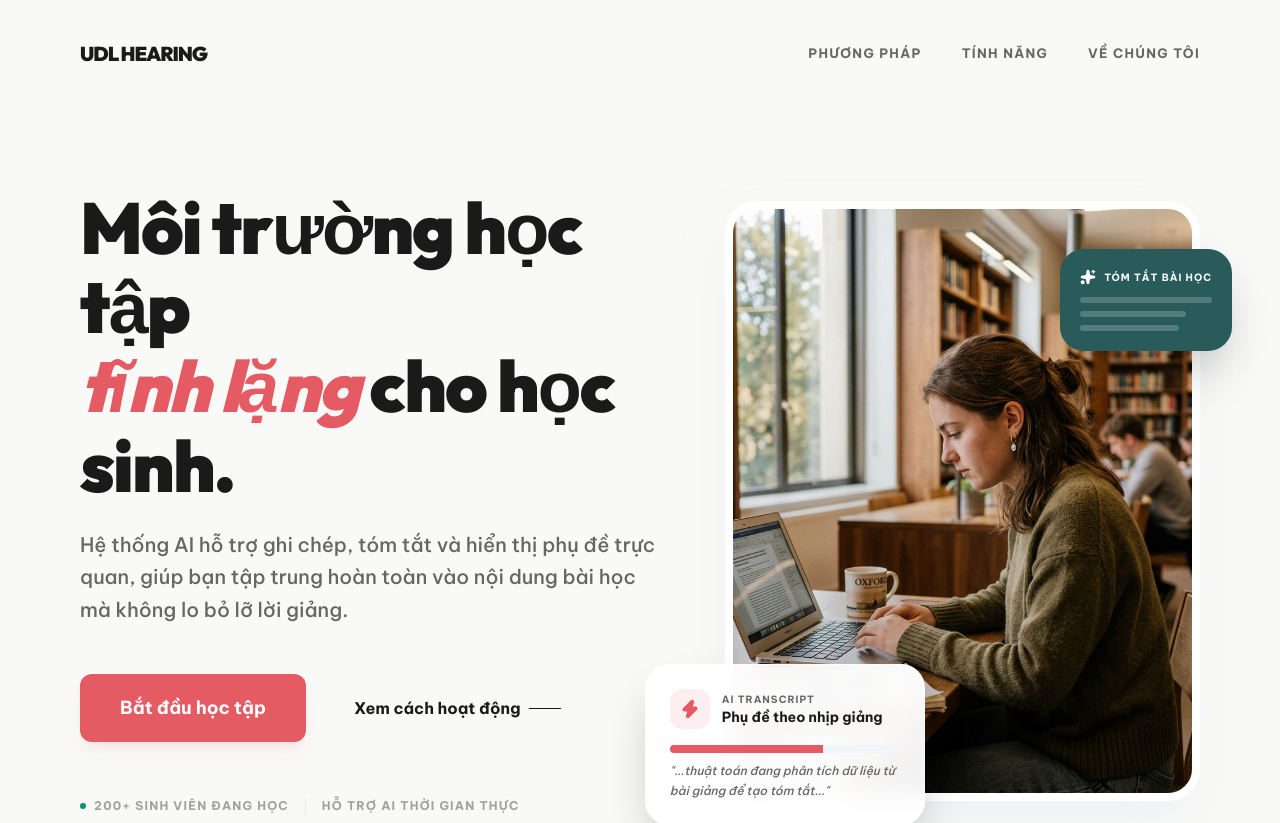
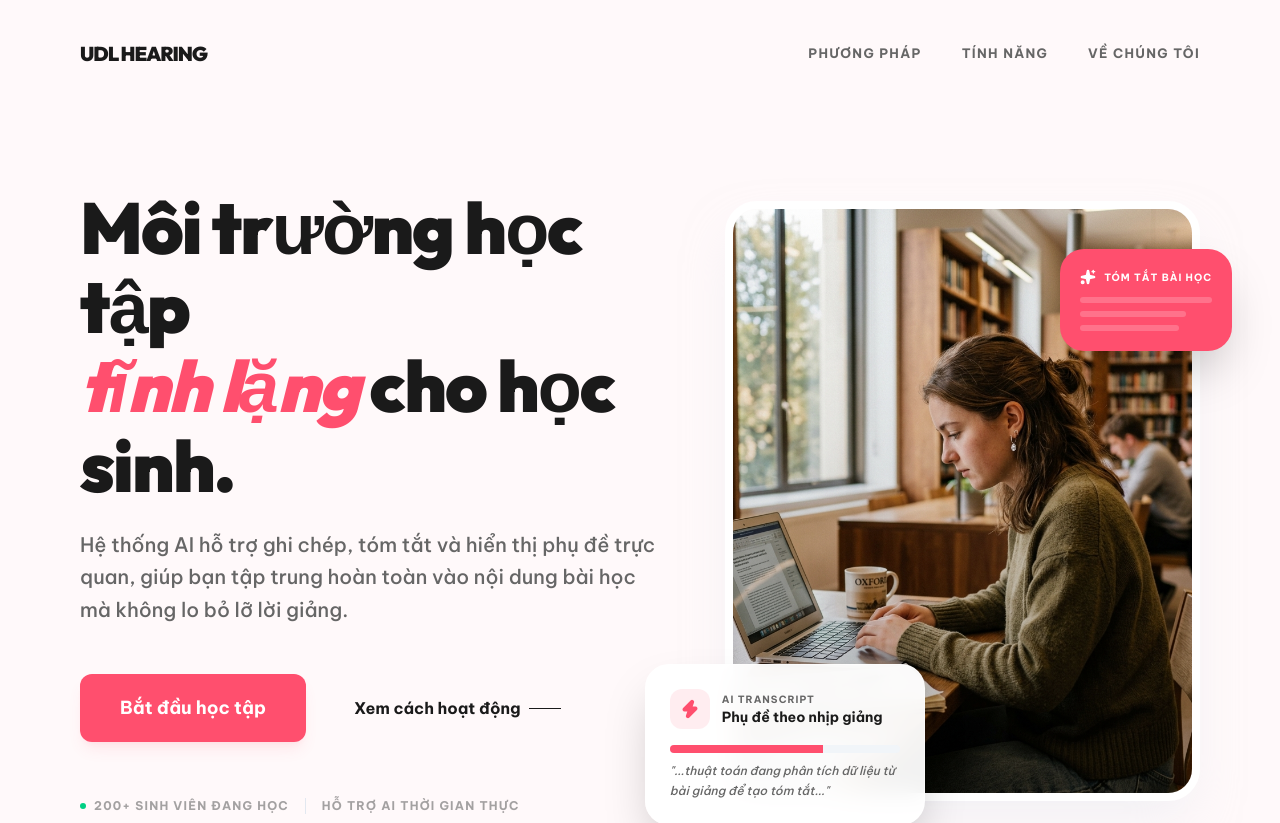
Before and after one commit to KaitoKidKao/A20-App-075-New, a Next.js app in the folder src/frontend/: page / in a window 1280 px wide. Shown: the top 823 px of the page. Built offline with nearby package versions, Linux system fonts and the light colour scheme.

Commit message:
design(fe): revert to rose/pink color theme while keeping the new editorial layout

```diff
--- a/src/frontend/app/globals.css
+++ b/src/frontend/app/globals.css
@@ -2,17 +2,17 @@
 @import "tailwindcss";
 
 @theme {
-  /* Redesigned Design Tokens - Professional Editorial Style */
+  /* Redesigned Layout with Original Rose Theme */
   --font-heading: "Outfit", sans-serif;
   --font-sans: "Inter", sans-serif;
 
-  --color-primary: #E55B64; /* Sophisticated Coral */
-  --color-primary-hover: #D14A53;
-  --color-accent: #2A5B5B; /* Deep Teal */
-  --color-success: #059669;
+  --color-primary: #FF4F6E; /* Original Rose */
+  --color-primary-hover: #E64663;
+  --color-accent: #FF4F6E;
+  --color-success: #00D084;
 
-  --color-bg-main: #F9F9F7; /* Elegant Off-white/Beige */
-  --color-text-main: #1A1A1A; /* Deep Black/Gray */
+  --color-bg-main: #FFF9FA; /* Original Light Pink Background */
+  --color-text-main: #1A1A1A;
   --color-text-muted: #666666;
 
   --shadow-subtle: 0 1px 3px 0 rgb(0 0 0 / 0.1), 0 1px 2px -1px rgb(0 0 0 / 0.1);
```
